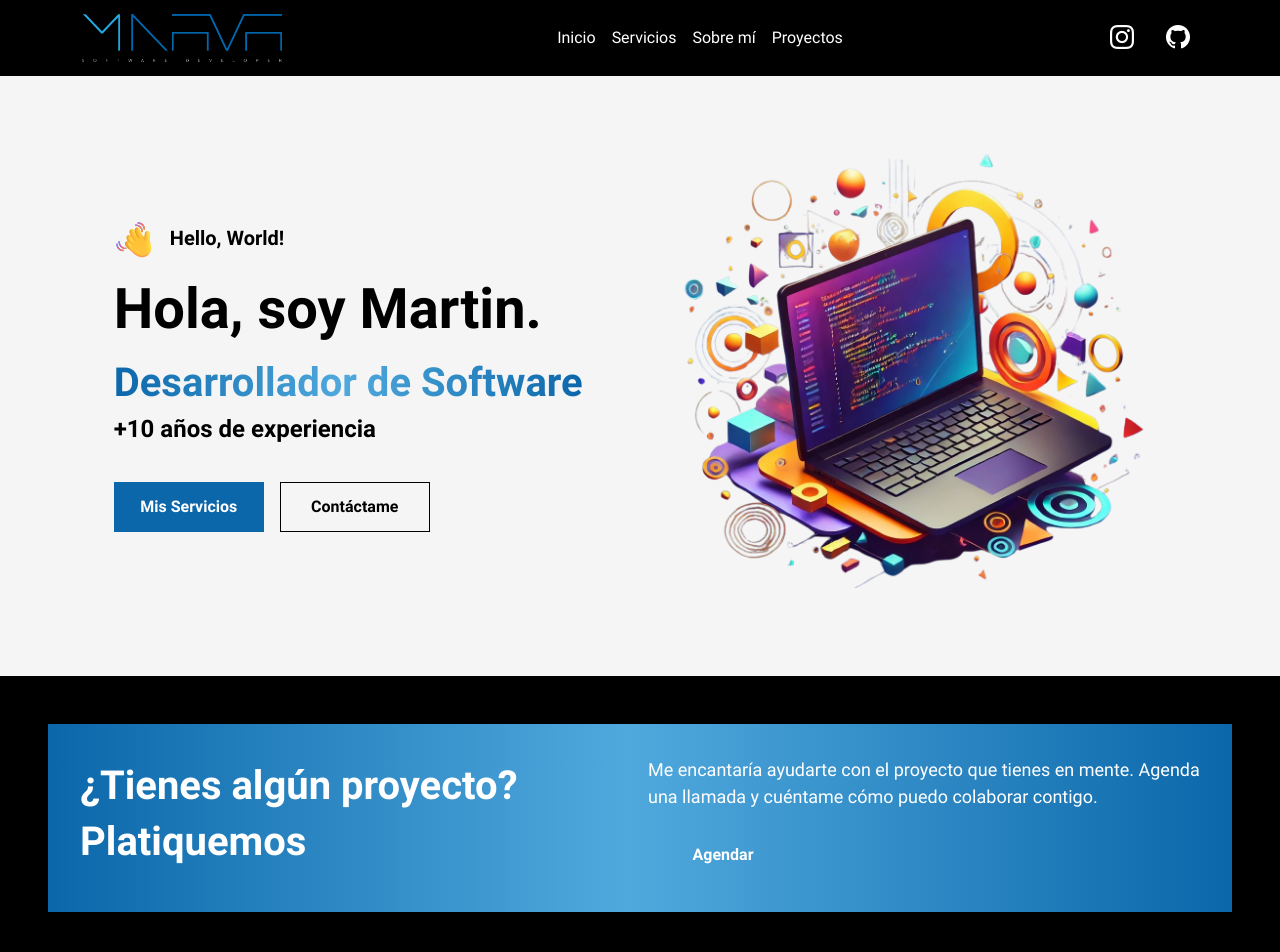
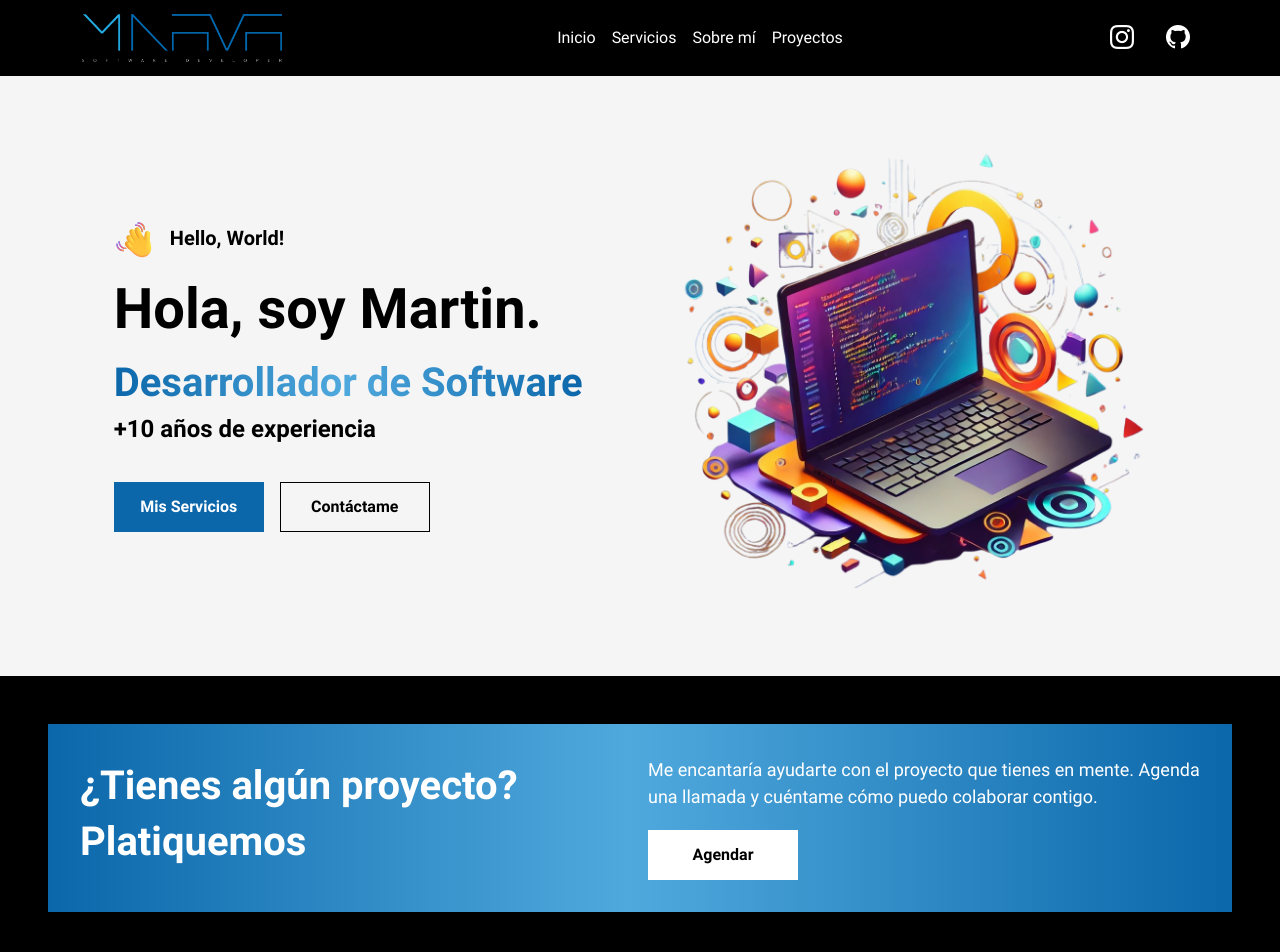
Before and after one commit to mnava1418/namart, a React (Create React App) app: page / in a window 1280 px wide. Shown: the top 952 px of the page. Built offline with nearby package versions, Linux system fonts and the light colour scheme.

Commit message:
ADD: alternative button

```diff
--- a/src/styles/button.css
+++ b/src/styles/button.css
@@ -18,8 +18,7 @@
 }
 
 .custom-btn-primary:hover {
-    background-color: transparent;
-    background: var(--secondary-color);
+    background-color: var(--secondary-color);
 }
 
 .custom-btn-secondary {
@@ -33,3 +32,13 @@
     background-color: #000;
     color: #fff;
 }
+
+.custom-btn-alternative {
+    background-color: #fff;
+    color: #000;
+}
+
+.custom-btn-alternative:hover {
+    background-color: #000;
+    color: #fff;
+}
--- a/src/views/components/Button.tsx
+++ b/src/views/components/Button.tsx
@@ -1,7 +1,7 @@
 import '../../styles/button.css'
 
 type ButtonProps =  {
-    type: 'primary' | 'secondary',
+    type: 'primary' | 'secondary' | 'alternative',
     label: string,
     onClick: () => void,
     style?: {}
@@ -17,6 +17,9 @@ const Button = ({type, label, onClick, style = {}}: ButtonProps) => {
         case 'secondary':
             btnStyle = 'custom-btn-secondary'
             break;
+        case 'alternative':
+            btnStyle = 'custom-btn-alternative'
+            break;
         default:
             break;
     }
```
